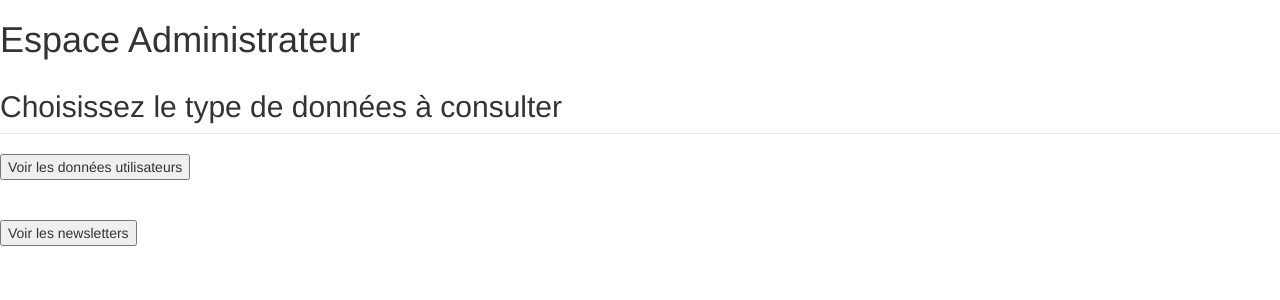
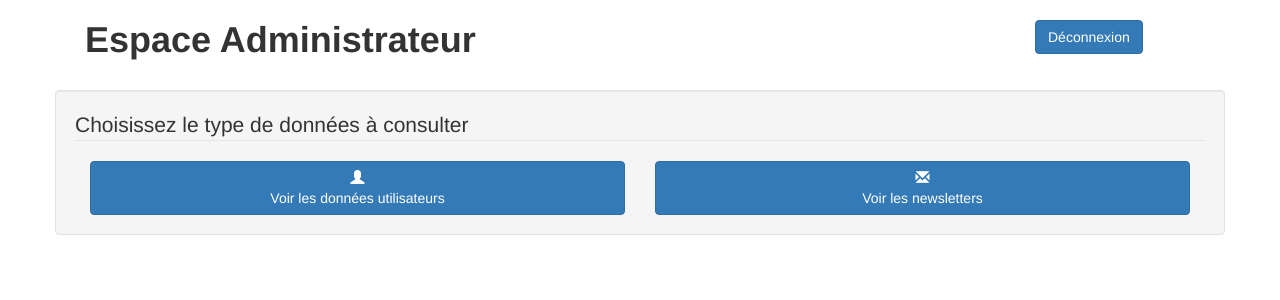
Before and after one commit to O1ZO/mailingList, a PHP site: page /view/adminMenu.php in a window 1280 px wide. Shown: the top 300 px of the page. Run offline with PHP 8.4, Linux system fonts and the light colour scheme.

Commit message:
Ajout bouton de déconnixion + visuels adminMenu.php

```diff
--- a/view/adminMenu.php
+++ b/view/adminMenu.php
@@ -4,18 +4,40 @@
 
 <?php ob_start(); ?>
 
-<h1>Espace Administrateur</h1>
+
+	<div class="row">
+		<div class="container">
+			<div class="col col-lg-10">
+				<h1><strong>Espace Administrateur</strong> </h1>
+			</div>
+			<div class="col-lg-2">
+				<br><form action="index.php?log=deconnect" method="post">
+					<input class="btn btn-primary" type="submit" value="Déconnexion">
+				</form>
+			</div>
+		</div>
+	</div>
+
+	<br>
 
 
-<fieldset>
-	<legend><h2>Choisissez le type de données à consulter</h2></legend>
-		<form action="index.php?action=listUsersData" method="post">
-			<input type="submit" value="Voir les données utilisateurs">
-		</form><br><br>
-		<form action="index.php?action=listNewsletters" method="post">
-			<input type="submit" value="Voir les newsletters">
-		</form><br>
-</fieldset>
+<div class="row">
+	<div class="container well">
+		<fieldset>
+			<legend>Choisissez le type de données à consulter</legend>
+			<div class="col-lg-6">
+				<form action="index.php?action=listUsersData" method="post">
+					<button class="btn btn-primary btn-block" type="submit"><span class="glyphicon glyphicon-user"></span><br>Voir les données utilisateurs</button>
+				</form>
+			</div>
+			<div class="col-lg-6">
+				<form action="index.php?action=listNewsletters" method="post">
+					<button class="btn btn-primary btn-block" type="submit"><span class="glyphicon glyphicon-envelope"></span><br>Voir les newsletters</button>
+				</form>
+			</div>
+		</div>
+	</fieldset>
+</div>
 
 <?php $content = ob_get_clean(); ?>
 
--- a/view/newsletterSubscription.php
+++ b/view/newsletterSubscription.php
@@ -6,7 +6,7 @@
 	<div class="row">
 		<div class="container">
 			<div class="col col-lg-10">
-				<h1>Abonnement à la newsletter</h1>
+				<h1><strong>Abonnement à la newsletter</strong></h1>
 			</div>
 			<div class="col-lg-2">
 				<br><form action="index.php?target=adminConnexion" method="post">
```
Also changed, not shown: index.php (+15 -6 lines), view/adminConnexion.php (+5 -5 lines).
